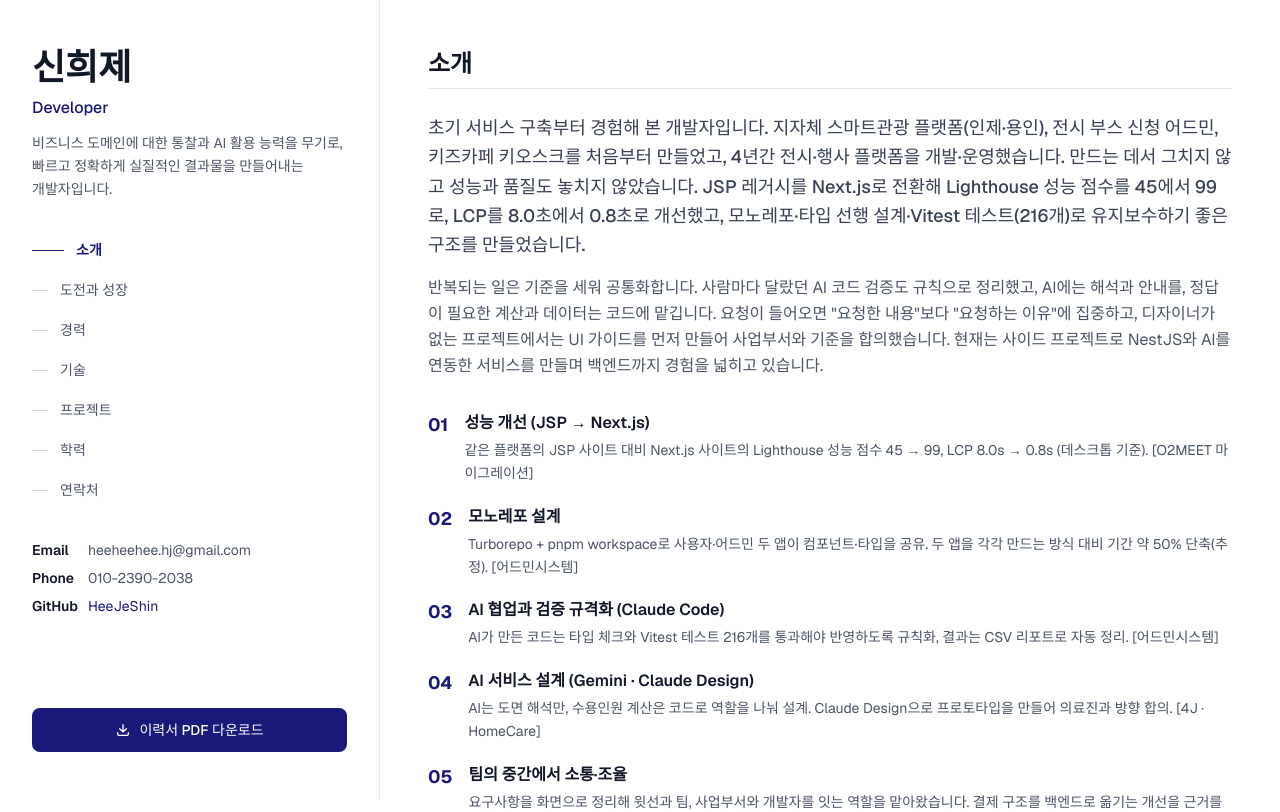
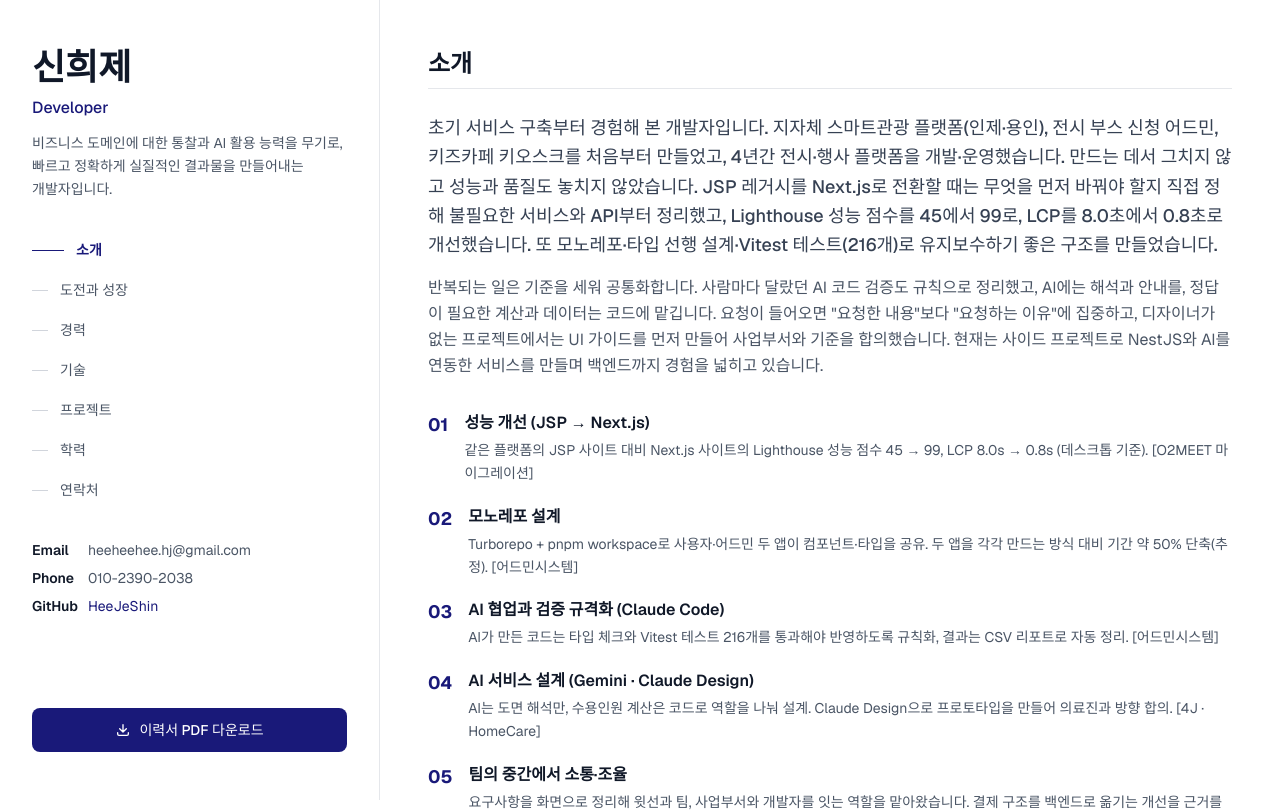
Before and after one commit to HeeJeShin/portfolio, a Next.js app: page / in a window 1280 px wide. Shown: the top 812 px of the page. Built offline with nearby package versions, Linux system fonts and the light colour scheme.

Commit message:
소개: 마이그레이션 우선순위를 직접 정했다는 점 강조
Co-Authored-By: Claude Opus 5.5 <noreply@anthropic.com>

```diff
--- a/app/_components/IntroSection.tsx
+++ b/app/_components/IntroSection.tsx
@@ -1,4 +1,4 @@
-const headline = "초기 서비스 구축부터 경험해 본 개발자입니다. 지자체 스마트관광 플랫폼(인제·용인), 전시 부스 신청 어드민, 키즈카페 키오스크를 처음부터 만들었고, 4년간 전시·행사 플랫폼을 개발·운영했습니다. 만드는 데서 그치지 않고 성능과 품질도 놓치지 않았습니다. JSP 레거시를 Next.js로 전환해 Lighthouse 성능 점수를 45에서 99로, LCP를 8.0초에서 0.8초로 개선했고, 모노레포·타입 선행 설계·Vitest 테스트(216개)로 유지보수하기 좋은 구조를 만들었습니다.";
+const headline = "초기 서비스 구축부터 경험해 본 개발자입니다. 지자체 스마트관광 플랫폼(인제·용인), 전시 부스 신청 어드민, 키즈카페 키오스크를 처음부터 만들었고, 4년간 전시·행사 플랫폼을 개발·운영했습니다. 만드는 데서 그치지 않고 성능과 품질도 놓치지 않았습니다. JSP 레거시를 Next.js로 전환할 때는 무엇을 먼저 바꿔야 할지 직접 정해 불필요한 서비스와 API부터 정리했고, Lighthouse 성능 점수를 45에서 99로, LCP를 8.0초에서 0.8초로 개선했습니다. 또 모노레포·타입 선행 설계·Vitest 테스트(216개)로 유지보수하기 좋은 구조를 만들었습니다.";
 
 const items = [
   {
--- a/public/resume_public.html
+++ b/public/resume_public.html
@@ -180,7 +180,7 @@
 </p>
 
 <h2>소개</h2>
-<p>초기 서비스 구축부터 경험해 본 개발자입니다. 지자체 스마트관광 플랫폼(인제·용인), 전시 부스 신청 어드민, 키즈카페 키오스크를 처음부터 만들었고, 4년간 전시·행사 플랫폼을 개발·운영했습니다. 만드는 데서 그치지 않고 성능과 품질도 놓치지 않았습니다. JSP 레거시를 Next.js로 전환해 Lighthouse 성능 점수를 45에서 99로, LCP를 8.0초에서 0.8초로 개선했고, 모노레포·타입 선행 설계·Vitest 테스트(216개)로 유지보수하기 좋은 구조를 만들었습니다.</p>
+<p>초기 서비스 구축부터 경험해 본 개발자입니다. 지자체 스마트관광 플랫폼(인제·용인), 전시 부스 신청 어드민, 키즈카페 키오스크를 처음부터 만들었고, 4년간 전시·행사 플랫폼을 개발·운영했습니다. 만드는 데서 그치지 않고 성능과 품질도 놓치지 않았습니다. JSP 레거시를 Next.js로 전환할 때는 무엇을 먼저 바꿔야 할지 직접 정해 불필요한 서비스와 API부터 정리했고, Lighthouse 성능 점수를 45에서 99로, LCP를 8.0초에서 0.8초로 개선했습니다. 또 모노레포·타입 선행 설계·Vitest 테스트(216개)로 유지보수하기 좋은 구조를 만들었습니다.</p>
 
 <p>반복되는 일은 기준을 세워 공통화합니다. 사람마다 달랐던 AI 코드 검증도 규칙으로 정리했고, AI에는 해석과 안내를, 정답이 필요한 계산과 데이터는 코드에 맡깁니다. 요청이 들어오면 "요청한 내용"보다 "요청하는 이유"에 집중하고, 디자이너가 없는 프로젝트에서는 UI 가이드를 먼저 만들어 사업부서와 기준을 합의했습니다. 현재는 사이드 프로젝트로 NestJS와 AI를 연동한 서비스를 만들며 백엔드까지 경험을 넓히고 있습니다.</p>
 
```
Also changed, not shown: 1 other file (tests, documents, lock files or other folders).
